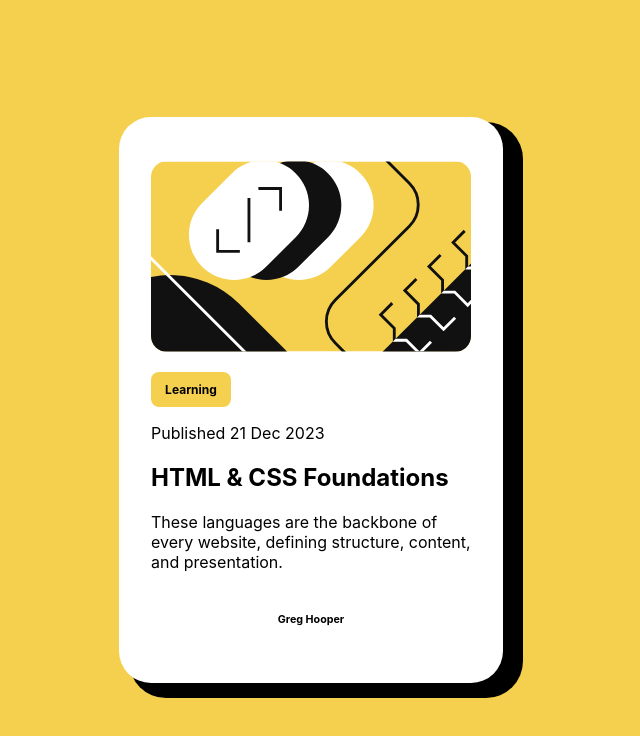
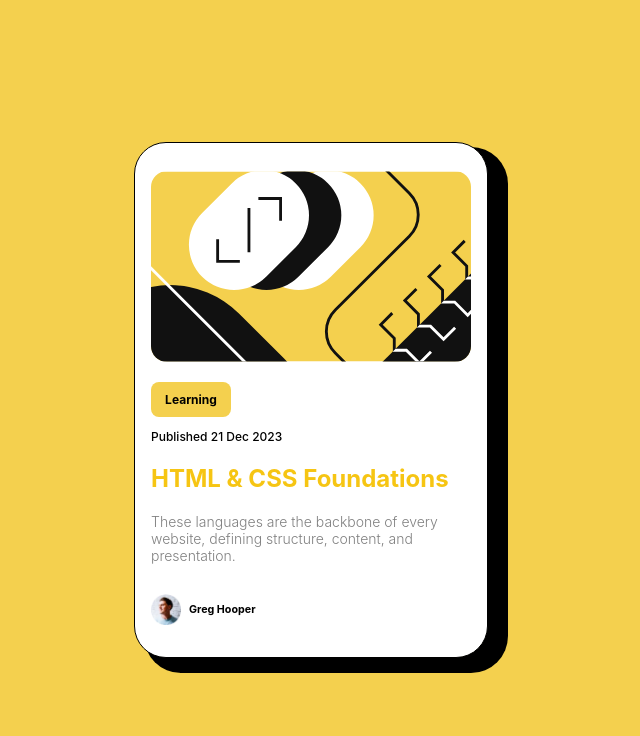
Before and after one commit to ElyesBenKhoud/angular-BlogPrevCard, an Angular app in the folder app/: page / in a window 1280 px wide. Shown: the top 736 px of the page, without its empty margins (329-969 px from the left). Built offline with nearby package versions, Linux system fonts and the light colour scheme.

Commit message:
full card styled - desktop view

```diff
--- a/app/src/app/app.component.css
+++ b/app/src/app/app.component.css
@@ -0,0 +1,67 @@
+:host {
+  font-family: "Inter", -apple-system, BlinkMacSystemFont, "Segoe UI", Roboto,
+    Helvetica, Arial, sans-serif, "Apple Color Emoji", "Segoe UI Emoji",
+    "Segoe UI Symbol";
+  box-sizing: border-box;
+  -webkit-font-smoothing: antialiased;
+  -moz-osx-font-smoothing: grayscale;
+}
+
+main {
+  min-height: 100%;
+  display: flex;
+}
+
+.card {
+  background-color: white;
+  text-align: start;
+  max-width: 320px;
+  border: 1px solid black;
+  border-radius: 2rem;
+  padding: 16px 16px;
+  box-shadow: 15px 10px 0px 5px black;
+}
+
+.card-img {
+  max-width: 320px;
+  border-radius: 1rem;
+  margin-top: 12px;
+}
+
+.learning {
+  display: flex;
+  align-items: center;
+  justify-content: center;
+  margin-top: 16px;
+  background-color: hsl(47, 88%, 63%);
+  width: 80px;
+  height: 35px;
+  border-radius: 8px;
+  font-size: 12px;
+  font-weight: bold;
+}
+
+.header {
+  color: hsl(47, 93%, 52%);
+}
+.publish {
+  font-size: 12px;
+  font-weight: 500;
+}
+.paragraph {
+  color: gray;
+  font-size: 14px;
+  font-weight: 300;
+}
+
+.author {
+  display: flex;
+  align-items: center;
+  justify-content: flex-start;
+  margin-top: 12px;
+  gap: 8px;
+}
+
+.profile-logo {
+  max-width: 30px;
+}
--- a/app/src/app/app.component.html
+++ b/app/src/app/app.component.html
@@ -1,77 +1,15 @@
-
-
-
-<style>
-/* Add these styles to center the card */
-
-
-/* Your existing styles */
-:host {
-  font-family: "Inter", -apple-system, BlinkMacSystemFont, "Segoe UI", Roboto,
-    Helvetica, Arial, sans-serif, "Apple Color Emoji", "Segoe UI Emoji",
-    "Segoe UI Symbol";
-  box-sizing: border-box;
-  -webkit-font-smoothing: antialiased;
-  -moz-osx-font-smoothing: grayscale;
-}
-
-main {
-  min-height: 100%;
-  display: flex;
-}
-
-.card {
-  background-color: white;
-  text-align: start;
-  max-width: 320px;
-  border-radius: 2rem;
-  padding: 2rem;
-  box-shadow: 15px 10px 0px 5px black;
-}
-
-.card-img {
-  max-width: 320px;
-  border-radius: 1rem;
-  margin-top: 12px;
-}
-
-.learning {
-  display: flex;
-  align-items: center;
-  justify-content: center;
-  margin-top: 16px;
-  background-color: hsl(47, 88%, 63%);
-  width: 80px;
-  height: 35px;
-  border-radius: 8px;
-  font-size: 12px;
-  font-weight: bold;
-}
-
-.author {
-  display: flex;
-  align-items: center;
-  justify-content: center;
-  margin-top: 12px;
-}
-
-
-
-
-
-</style>
 
 <main class="main">
   <div class="card">
     <img src="../assets/images/illustration-article.svg" alt="" class="card-img"/>
     <div class="learning">Learning</div>
 
-    <p>Published 21 Dec 2023</p>
-    <h2>HTML & CSS Foundations</h2>
-    <p>These languages are the backbone of every website, defining structure, content, and presentation.</p>
+    <p class="publish">Published 21 Dec 2023</p>
+    <h2 class="header">HTML & CSS Foundations</h2>
+    <p class="paragraph">These languages are the backbone of every website, defining structure, content, and presentation.</p>
 
     <div class="author">
-      <img src="" alt=""/>
+      <img class="profile-logo" src="../assets/images/image-avatar.webp" alt=""/>
       <h6>Greg Hooper</h6>
     </div>
   </div>
@@ -80,4 +18,5 @@ main {
 
 
 
+
 <router-outlet></router-outlet>
```
